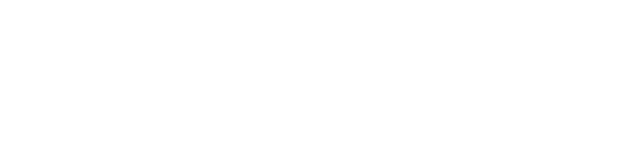
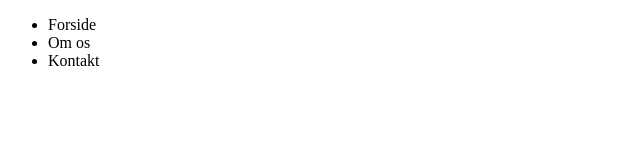
Before and after one commit to rts-cmk-wu09/bootcamp-html-1-MariaStoneberg, a plain HTML site: page index.html in a window 1280 px wide. Shown: the whole page, without its empty margins (0-640 px from the left). Drawn offline with Linux system fonts and the light colour scheme.

Commit message:
Add index.html to project

```diff
--- a/index.html
+++ b/index.html
@@ -4,9 +4,18 @@
     <meta charset="UTF-8">
     <meta http-equiv="X-UA-Compatible" content="IE=edge">
     <meta name="viewport" content="width=device-width, initial-scale=1.0">
-    <title>Document</title>
+    <title>HTML Bootcamp 1</title>
 </head>
 <body>
-
+    <!-- Sidehoved med navigationsmenu -->
+    <header>
+        <nav> <!-- Nav tag fortæller browseren, at det er et navigationselement -->
+            <ul>
+                <li>Forside</li>
+                <li>Om os</li>
+                <li>Kontakt</li>
+            </ul>
+        </nav>
+    </header>
 </body>
 </html>
```
